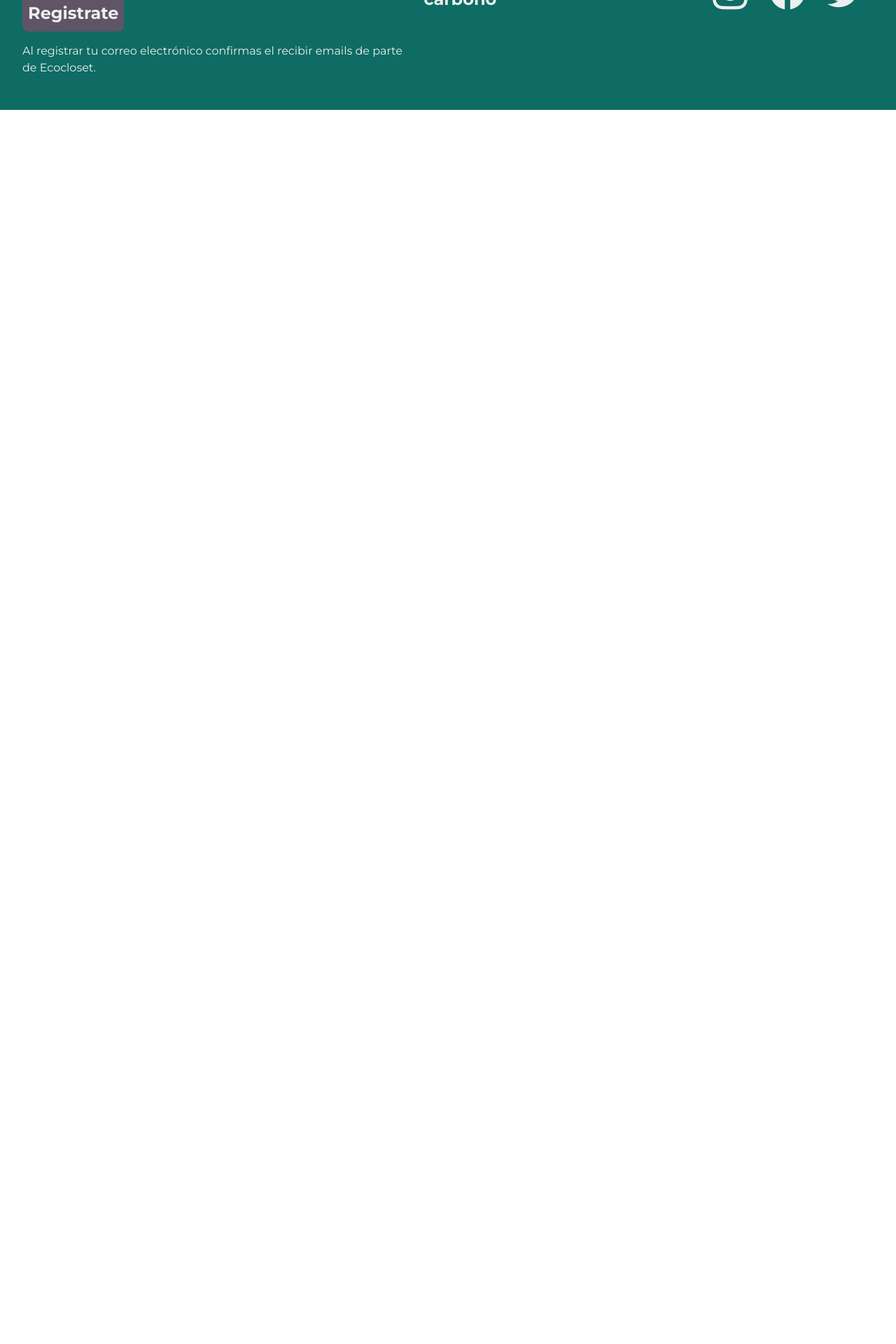
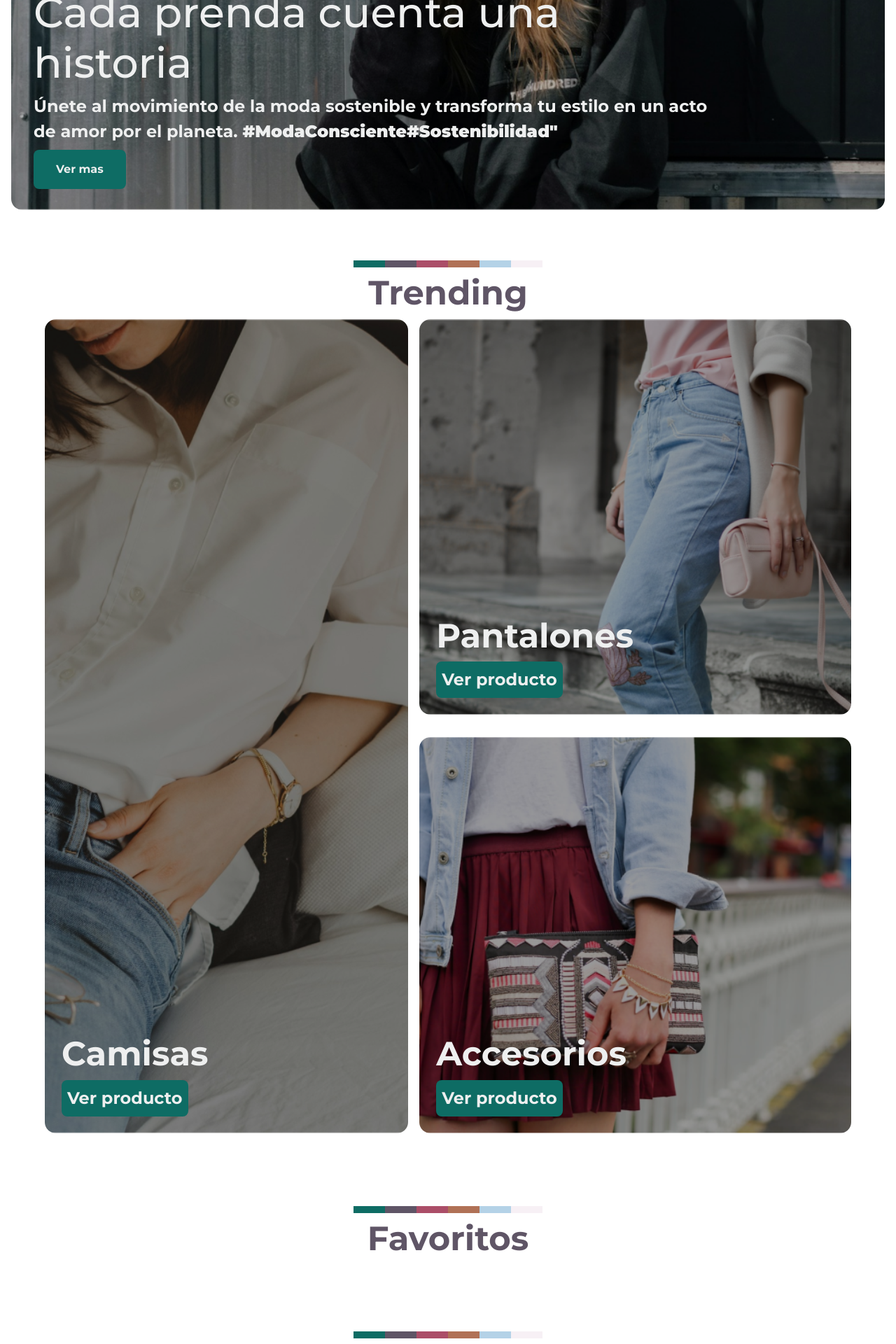
Before and after one commit to Camilo-Fetiva/Ecocloset-TF300h, an Angular app in the folder frontend/: page /ListaProductos in a window 1280 px wide. Shown: the part 480-2400 px from the top of the page at 70% size. Before the commit the page ends 800 px from the top, so only its background shows below. Built offline with nearby package versions, Linux system fonts and the light colour scheme; no server answers.

Commit message:
[actualizar] lista de productos

```diff
--- a/frontend/src/app/app.routes.ts
+++ b/frontend/src/app/app.routes.ts
@@ -20,7 +20,7 @@ export const routes: Routes = [
     {path: 'Comprar', component: BuyComponent, title:'Buy'},
     {path: 'ResumenCompra', component: CheckoutComponent, title:'Checkout'},
     {path: '', component: HomeComponent, title:'Home'},
-    {path: 'Productos', component: ProductsComponent, title:'Products'},
+    {path: 'Productos', component: ProductsListComponent, title:'Products'},
     {path: 'ListaProductos', component: ProductsListComponent, title:'ProductsList'},
     {path: 'Ingresar', component: SignUpComponent, title:'SignUp'},
 
--- a/frontend/src/app/pages/products-list/products-list.component.css
+++ b/frontend/src/app/pages/products-list/products-list.component.css
@@ -0,0 +1,250 @@
+/* Aca empieza el main */
+/* Esta seccion es del hero */
+.hero{
+    background-image: url(/assets/products-list/img-productsBanner.png);
+    background-size: cover;
+    background-position: center;
+    margin: 16px;
+    padding: 16px;
+    border-radius: 16px;
+}
+
+.info-hero{
+    margin: 16px;
+}
+
+.info-hero h1{
+    font-size: 48px;
+    color: var(--colorBlanco);
+}
+
+.info-hero p{
+    font-size: 16px;
+    color: var(--colorBlanco);
+    margin: 8px 0;
+    font-weight: bold;
+}
+
+.info-hero button{
+    all: unset;
+    font-size: 16px;
+    font-weight: bolder;
+    background-color: var(--colorPrimario);
+    color: var(--colorBlanco);
+    padding: 16px 32px;
+    border-radius: 8px;
+}
+
+/* Aca van los cuadros de color */
+.divisor-color{
+    border: solid var(--colorBase2);
+    display: flex;
+    justify-content: center;
+    align-items: center;
+    padding: 8px 16px;
+}
+
+.cuadrado1{
+    width: 45px;
+    height: 10px;
+
+    background-color: var(--colorPrimario);
+}
+
+.cuadrado2{
+    width: 45px;
+    height: 10px;
+    background-color: var(--colorSecundario);
+
+}
+
+.cuadrado3{
+    width: 45px;
+    height: 10px;
+    background-color: #AB4E68;
+
+}
+
+.cuadrado4{
+    width: 45px;
+    height: 10px;
+    background-color: #B07156;
+
+}
+
+.cuadrado5{
+    width: 45px;
+    height: 10px;
+    background-color: #B4D2E7;
+
+}
+
+.cuadrado6{
+    width: 45px;
+    height: 10px;
+    background-color: #F7F0F5;
+
+}
+
+/* Esta es la seccion de los productos destacados */
+.products{
+    margin: 16px;
+}
+
+.products h1{
+    font-size: 48px;
+    font-weight: bolder;
+    color: var(--colorSecundario);
+    text-align: center;
+}
+
+.img-pro1{
+    background-image: url(/assets/Home/img-producto1.png);
+    background-size: cover;
+    background-position: center;
+    padding: 24px;
+    border-radius: 16px;
+    margin-bottom: 32px;
+}
+
+.info-products{
+    margin-top:400px;
+}
+
+.info-products h1{
+    text-align: left;
+    font-size: 48px;
+    color: var(--colorBlanco);
+}
+
+.info-products button{
+    all: unset;
+    font-size: 24px;
+    background-color:var(--colorPrimario);
+    color: var(--colorBlanco);
+    font-weight: bolder;
+    padding: 8px;
+    border-radius:8px ;
+}
+
+.img-pro2{
+    background-image: url(/assets/Home/img-producto2.png);
+    background-size: cover;
+    background-position: center;
+    padding: 24px;
+    border-radius: 16px;
+    margin-bottom: 32px;
+}
+
+.img-pro3{
+    background-image: url(/assets/Home/img-producto3.png);
+    background-size: cover;
+    background-position: center;
+    padding: 24px;
+    border-radius: 16px;
+    margin-bottom: 32px;
+}
+
+/* Seccion de favoritos */
+.favorites{
+    margin: 16px;
+}
+
+.favorites h1{
+    font-size: 48px;
+    font-weight: bolder;
+    color: var(--colorSecundario);
+    text-align: center;
+}
+
+.nuevos h1{
+    font-size: 48px;
+    font-weight: bolder;
+    color: var(--colorSecundario);
+    text-align: center;
+}
+
+/* Seccion de lista de productos */
+.tarjeta{
+    display: flex;
+    flex-direction: column;
+    margin: 32px;
+    gap: 32px;
+}
+
+/* Media screen para las medidas de tablet */
+@media screen and (min-width: 768px) and (max-width: 1023px){
+
+    /* Seccion de banner */
+    .hero{
+        height: 40vh;
+    }
+
+    .info-hero{
+        margin-top: 15%;
+        width: 80%;
+    }
+
+    /* Seccionde productos */
+    .products{
+        width: 70%;
+        margin: 10% 15%;
+    }
+
+}
+
+/* Media screen para la medida de pc */
+@media screen and (min-width: 1024px)and (max-width: 1920px){
+    /* Ajustes al banner */
+    .hero{
+        height: 60vh;
+    }
+    .info-hero{
+        margin-top: 12%;
+        width: 80%;
+    }
+
+    .info-hero h1{
+        font-size: 60px;
+    }
+
+    .info-hero p{
+        font-size: 24px;
+    }
+
+    /* Seccion de productos */
+    .products{
+        width: 90%;
+        margin: 5%;
+    }
+
+    .galeria{
+        display: flex;
+        gap: 16px;
+    }
+
+    .img-pro1{
+        width: 50%;
+        display: flex;
+        justify-content: start;
+        align-items: end;
+    }
+
+    .galery-products2{
+        width: 60%;
+    }
+
+    .favorites{
+        width: 90%;
+        margin: 5%;
+    }
+
+    /* Seccion de lista de productos */
+    .tarjeta{
+        display: flex;
+        flex-direction: row;
+        margin: 32px;
+        gap: 60px;
+    }
+
+}
--- a/frontend/src/app/pages/products-list/products-list.component.html
+++ b/frontend/src/app/pages/products-list/products-list.component.html
@@ -1 +1,94 @@
 <p>products-list works!</p>
+
+<!-- Aca esta dispuesto todo el contenido de la pagina -->
+<main>
+
+    <!-- Esta seccion es el banner con su call to action que redirige a los productos  -->
+        <section class="hero">
+            <section class="info-hero">
+                <h1>Cada prenda cuenta una historia</h1>
+                <p>Únete al movimiento de la moda sostenible y transforma tu estilo en un acto de amor por el planeta. <strong>#ModaConsciente</strong> <strong>#Sostenibilidad"</strong></p>
+                <button>Ver mas</button>
+            </section>
+        </section>
+
+    <!-- En esta seccion esta la lista de productos -->
+           <!-- Aca va la galeria de productos destacados -->
+           <section class="products">
+            <section class="divisor-color">
+              <div class="cuadrado1"></div>
+              <div class="cuadrado2"></div>
+              <div class="cuadrado3"></div>
+              <div class="cuadrado4"></div>
+              <div class="cuadrado5"></div>
+              <div class="cuadrado6"></div>
+            </section>
+            <h1>Trending</h1>
+            <section class="galeria">
+                <section class="img-pro1">
+                    <section class="info-products">
+                        <h1>Camisas</h1>
+                        <a routerLink="/Productos" style="text-decoration: none"><button>Ver producto</button></a>
+                    </section>
+                </section>
+
+                <section class="galery-products2">
+                    <section class="img-pro2">
+                        <section class="info-products">
+                            <h1>Pantalones</h1>
+                            <a routerLink="/Productos"
+                            style="text-decoration: none"><button>Ver producto</button></a>
+                        </section>
+                    </section>
+                    <section class="img-pro3">
+                        <section class="info-products">
+                            <h1>Accesorios</h1>
+                            <a routerLink="/Productos"
+                            style="text-decoration: none"><button>Ver producto</button></a>
+                        </section>
+                    </section>
+                </section>
+            </section>
+        </section>
+
+         <!-- Aca va la lista de productos favoritos -->
+         <section class="favorites">
+
+            <section class="divisor-color">
+              <div class="cuadrado1"></div>
+              <div class="cuadrado2"></div>
+              <div class="cuadrado3"></div>
+              <div class="cuadrado4"></div>
+              <div class="cuadrado5"></div>
+              <div class="cuadrado6"></div>
+            </section>
+
+            <h1>Favoritos</h1>
+
+          </section>
+
+
+              <section class="lista-productos">
+                <app-product-card class="tarjeta"></app-product-card>
+              </section>
+
+              <!-- Aca va la lista de productos nuevos -->
+              <section class="nuevos">
+
+                <section class="divisor-color">
+                  <div class="cuadrado1"></div>
+                  <div class="cuadrado2"></div>
+                  <div class="cuadrado3"></div>
+                  <div class="cuadrado4"></div>
+                  <div class="cuadrado5"></div>
+                  <div class="cuadrado6"></div>
+                </section>
+
+                  <h1>Nuevos</h1>
+
+                  <section class="lista-productos">
+                    <app-product-card class="tarjeta"></app-product-card>
+                  </section>
+
+              </section>
+    </main>
```
Also changed, not shown: frontend/src/app/pages/products-list/products-list.component.ts (+8 -1 lines), frontend/public/assets/products-list/img-productsBanner.png (added).
